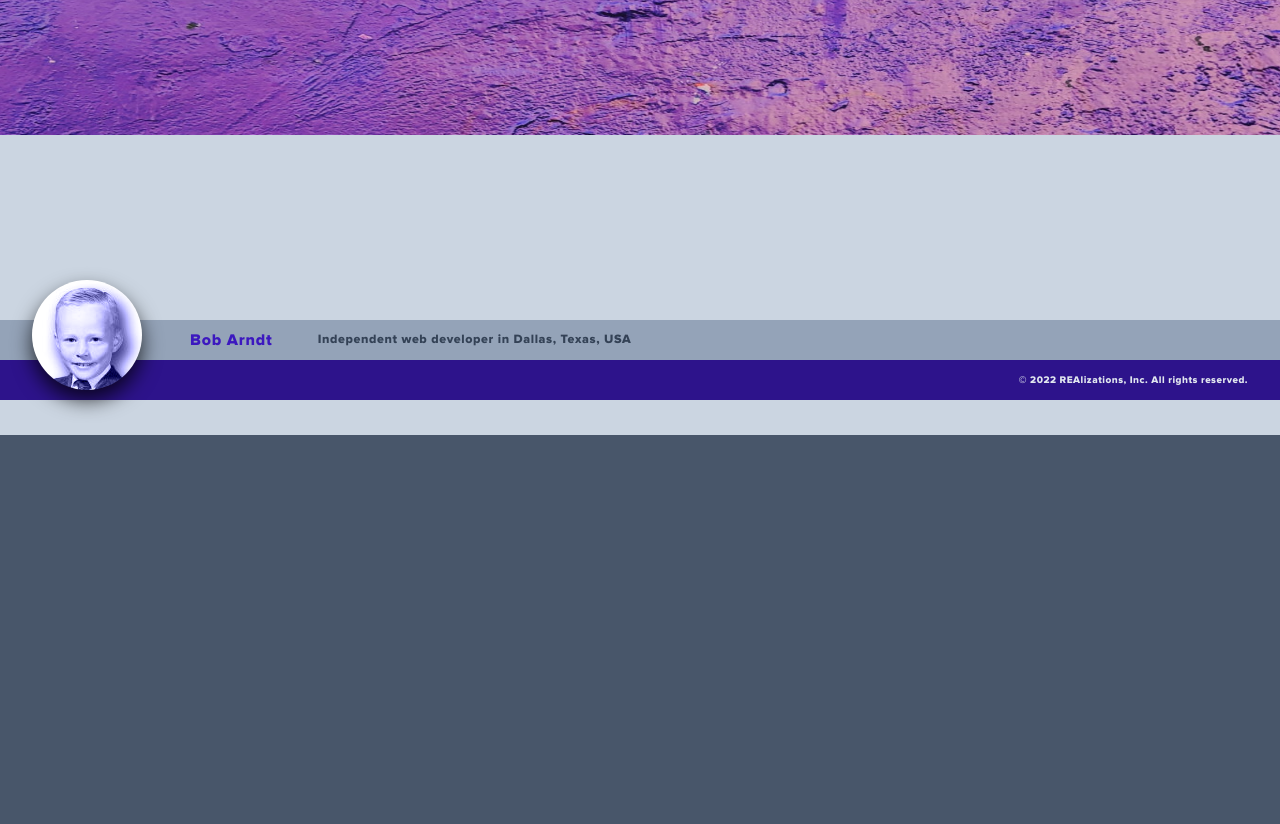
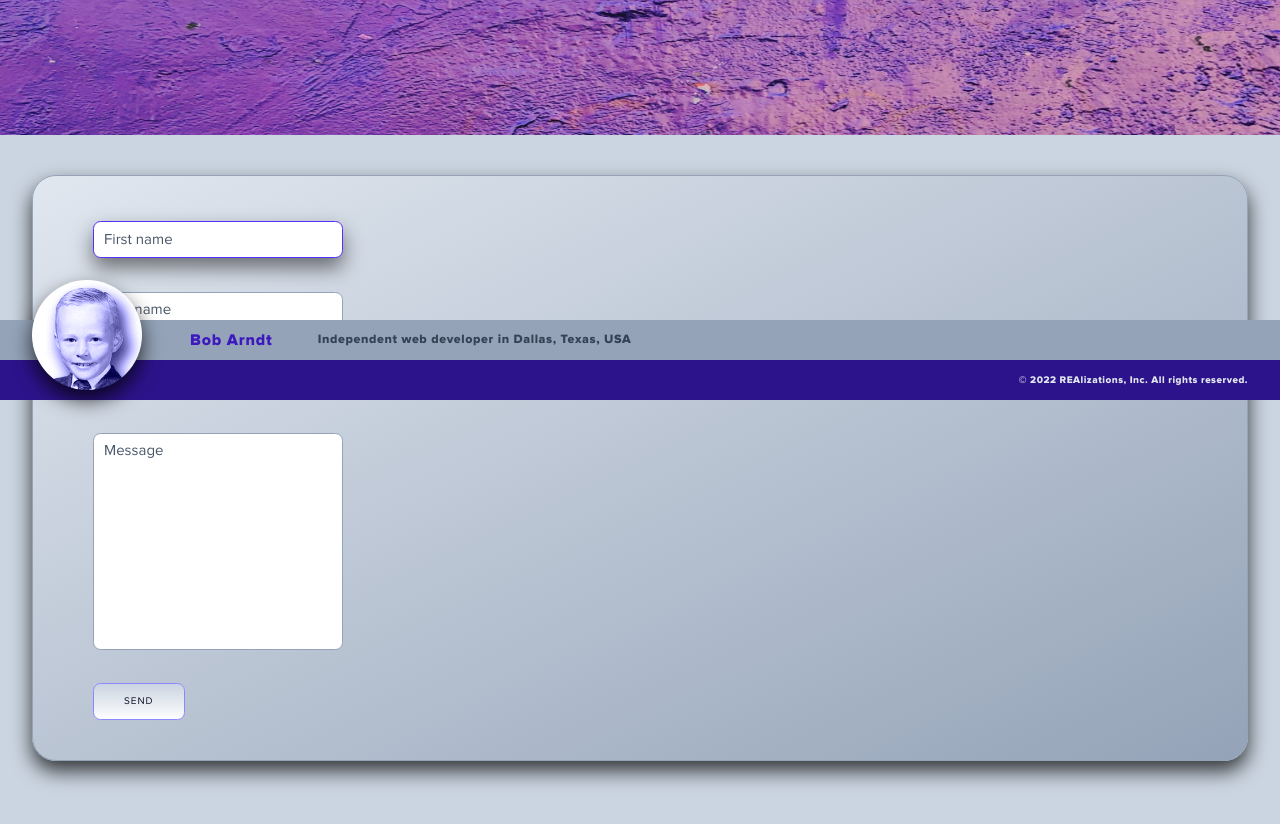
Before and after one commit to bobarndt/Bob-Arndt, a Nuxt app: page /contact in a window 1280 px wide. Shown: the part 400-1224 px from the top of the page. Before the commit the page ends 835 px from the top, so only its background shows below. Built offline with nearby package versions, Linux system fonts and the light colour scheme; what vue-tippy would draw is missing.

Commit message:
Add form to Contact Me page

```diff
--- a/assets/scss/_common.scss
+++ b/assets/scss/_common.scss
@@ -5,7 +5,7 @@
 }
 
 ::placeholder {
-  color: var(--color-slate-400);
+  color: var(--color-slate-600);
 }
 
 ::selection {
--- a/pages/contact.vue
+++ b/pages/contact.vue
@@ -25,11 +25,162 @@
     </div><!-- End .hero div -->
 
     <main class="main">
+      <section class="section-form">
+        <form class="contact-me-form" method="POST" name="Contact Me" data-netlify="true" netlify-honeypot="bot-field">
+          <fieldset>
+            <ul>
+              <li>
+                <input type="hidden" name="form-name" value="contact">
+              </li>
+              <li class="form-field bot-field">
+                <input type="text" name="bot-field">
+                <label for="bot-field">Don’t fill this out if you’re human.</label>
+              </li>
+              <li class="form-field">
+                <input id="first-name" type="text" name="First Name" placeholder="First name" aria-labelledby="contact-me-form first-name" tabindex="1">
+                <span class="error-message first-name">Please enter your first name.</span>
+                <label for="first-name">First Name</label>
+              </li>
+              <li class="form-field">
+                <input id="last-name" type="text" name="Last Name" placeholder="Last name" aria-labelledby="contact-me-form last-name" tabindex="2">
+                <span class="error-message last-name">Please enter your last name.</span>
+                <label for="last-name">Last Name</label>
+              </li>
+              <li class="form-field">
+                <input id="email" type="email" name="Email Address" placeholder="Email address" aria-labelledby="contact-me-form email" tabindex="3">
+                <span class="error-message email">Please enter a valid email address (i.e. john.doe@example.com)</span>
+                <label for="email">Email Address</label>
+              </li>
+              <li class="form-field">
+                <textarea id="message" name="Message" cols="70" rows="10" placeholder="Message" aria-labelledby="contact-me-form message" tabindex="4"></textarea>
+                <span class="error-message message">Please enter your message</span>
+                <label for="message">Message</label>
+              </li>
+            </ul>
+            <button type="button" role="button" class="send-button" name="send-button" tabindex="5" onclick="validateForm()">Send</button>
+          </fieldset>
+        </form>
+      </section>
+
     </main>
   </div>
 </template>
 
+<script>
+  export default {
+    methods: {
+      clearErrorMessages() {},
+      displayErrorMessages() {},
+      initialize() {
+        const firstName = document.querySelector('#first-name');
+        firstName.focus();
+      },
+      validateForm() {},
+    },
+    mounted() {
+      this.initialize();
+    }
+  }
+</script>
+
 <style scoped lang="scss">
+  fieldset {
+    border: none;
+    margin-top: 1.5rem;
+  }
+
+  input,
+  textarea {
+    border: 1px solid var(--color-slate-400);
+    border-radius: var(--border-radius-small);
+    display: block;
+    font-family: var(--font-family-sans);
+    font-size: 1.5rem;
+    margin: 1rem 0 0.75rem;
+    padding: 0.75rem 1rem;
+    width: 25rem;
+  }
+
+  input:focus,
+  textarea:focus {
+    border-color: var(--color-indigo-600);
+    box-shadow: 0 1rem 2rem rgba(0, 0, 0, 0.5);
+    outline: none;
+  }
+
+  input:hover,
+  textarea:hover {
+    cursor: pointer;
+  }
+
+  input.invalid,
+  textarea.invalid {
+    border: 1px solid var(--color-rose-500);
+  }
+
+  input:placeholder-shown ~ label,
+  textarea:placeholder-shown ~ label {
+    opacity: 0;
+    transform: translateY(-4rem);
+    visibility: hidden;
+  }
+
+  label {
+    display: block;
+    font-size: 1.1rem;
+    font-weight: 600;
+    padding-left: 0.75rem;
+    transition: all 0.3s;
+  }
+
+  textarea {
+    resize: none;
+  }
+
+  ul {
+    font-size: 1.5rem;
+    list-style-type: none;
+  }
+
+  .error {
+    color: var(--color-rose-500);
+    font-size: 1.5rem;
+    margin-top: 6rem;
+    text-align: center;
+    display: none;
+  }
+
+  .error-message {
+    color: var(--color-rose-500);
+    display: block;
+    font-size: 1.2rem;
+    font-weight: 400;
+    left: 27rem;
+    position: absolute;
+    top: 1rem;
+    visibility: hidden;
+  }
+
+  .error-visible {
+    display: block;
+  }
+
+  .form-field {
+    position: relative;
+  }
+
+  .form-field.bot-field {
+    display: none;
+  }
+
+  .form-field span.name.show {
+    visibility: visible;
+  }
+
+  .form-field span.email.show {
+    visibility: visible;
+  }
+
   .hero-title-overlay {
     span:nth-child(1) {
       animation: hero-title-fade-in 0.8s 0.1s forwards cubic-bezier(0.11, 0, 0.5, 0);
@@ -75,4 +226,56 @@
   .hero-title-wrapper {
     border: var(--border-indigo);
   }
+
+  .main {
+    padding-bottom: 15rem;
+  }
+
+  .section-form {
+    background-image: linear-gradient(to bottom right, var(--color-slate-200), var(--color-slate-400));
+    border: 1px solid var(--color-slate-400);
+    border-radius: var(--border-radius-large);
+    box-shadow: var(--drop-shadow-medium);
+    display: flex;
+    justify-content: flex-start;
+    margin-bottom: .5rem;
+    padding: 2rem 6rem 4rem;
+    position: relative;
+    width: 100%;
+  }
+
+  .send-button {
+    background-image: linear-gradient(to bottom, var(--color-slate-300) 5%, var(--color-white) 100%);
+    border: 1px solid var(--color-indigo-400);
+    border-radius: var(--border-radius-small);
+    color: var(--color-slate-900);
+    display: inline-block;
+    font-weight: var(--font-weight-normal);
+    letter-spacing: var(--letter-spacing-xxwide);
+    margin-top: 1rem;
+    outline: none;
+    padding: 1rem 3rem;
+    text-decoration: none;
+    text-transform: uppercase;
+    transition: all 0.2s;
+  }
+
+  .send-button:active,
+  .send-button:visited {
+    background-image: linear-gradient(to bottom, var(--color-white) 5%, var(--color-slate-300) 100%);
+    border: 1px solid var(--color-green-500);
+    box-shadow: none;
+    cursor: pointer;
+    font-weight: var(--font-weight-bold);
+    transform: scale(1.1) translateY(-3px);
+  }
+
+  .send-button:focus,
+  .send-button:hover {
+    background-image: linear-gradient(to bottom, var(--color-white) 5%, var(--color-slate-300) 100%);
+    border: 1px solid var(--color-green-500);
+    box-shadow: 0 1rem 2rem rgba(0, 0, 0, 0.5);
+    cursor: pointer;
+    font-weight: var(--font-weight-bold);
+  }
 </style>
```
